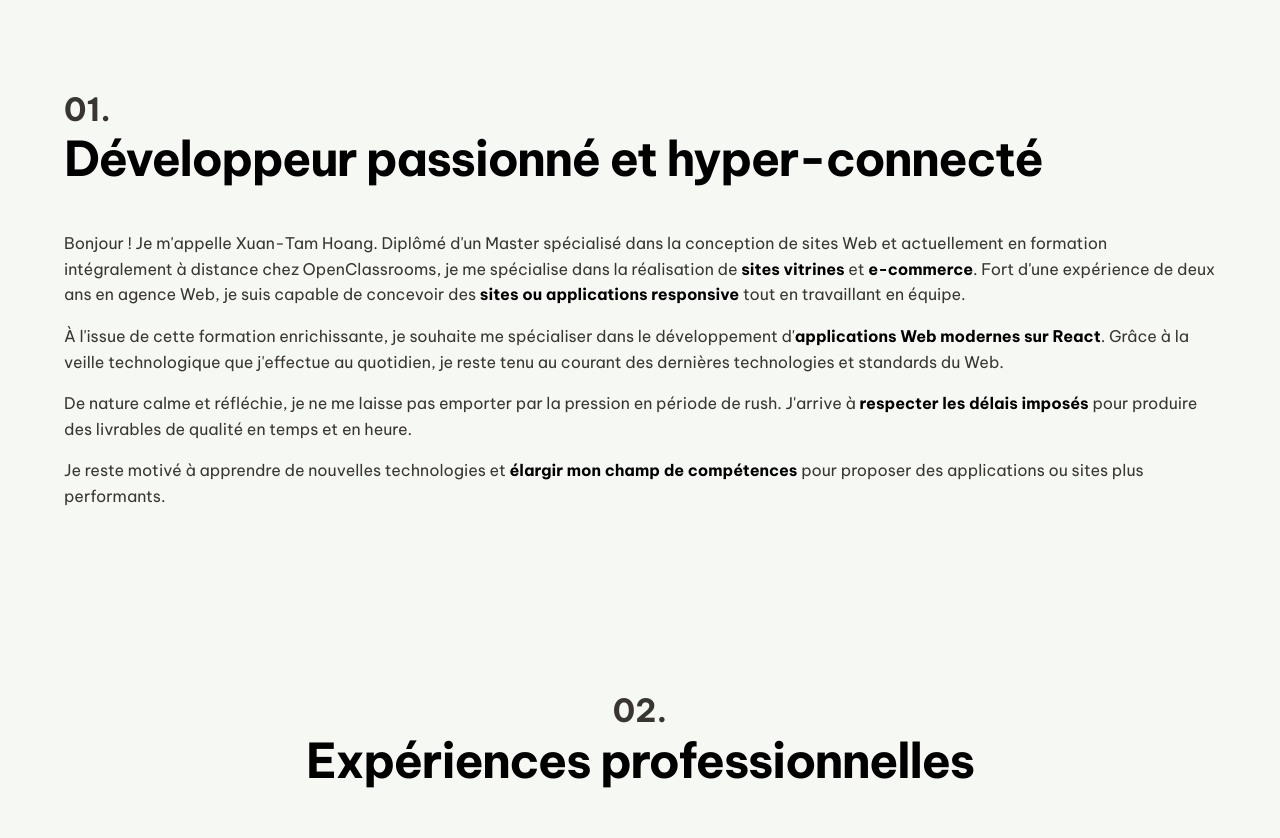
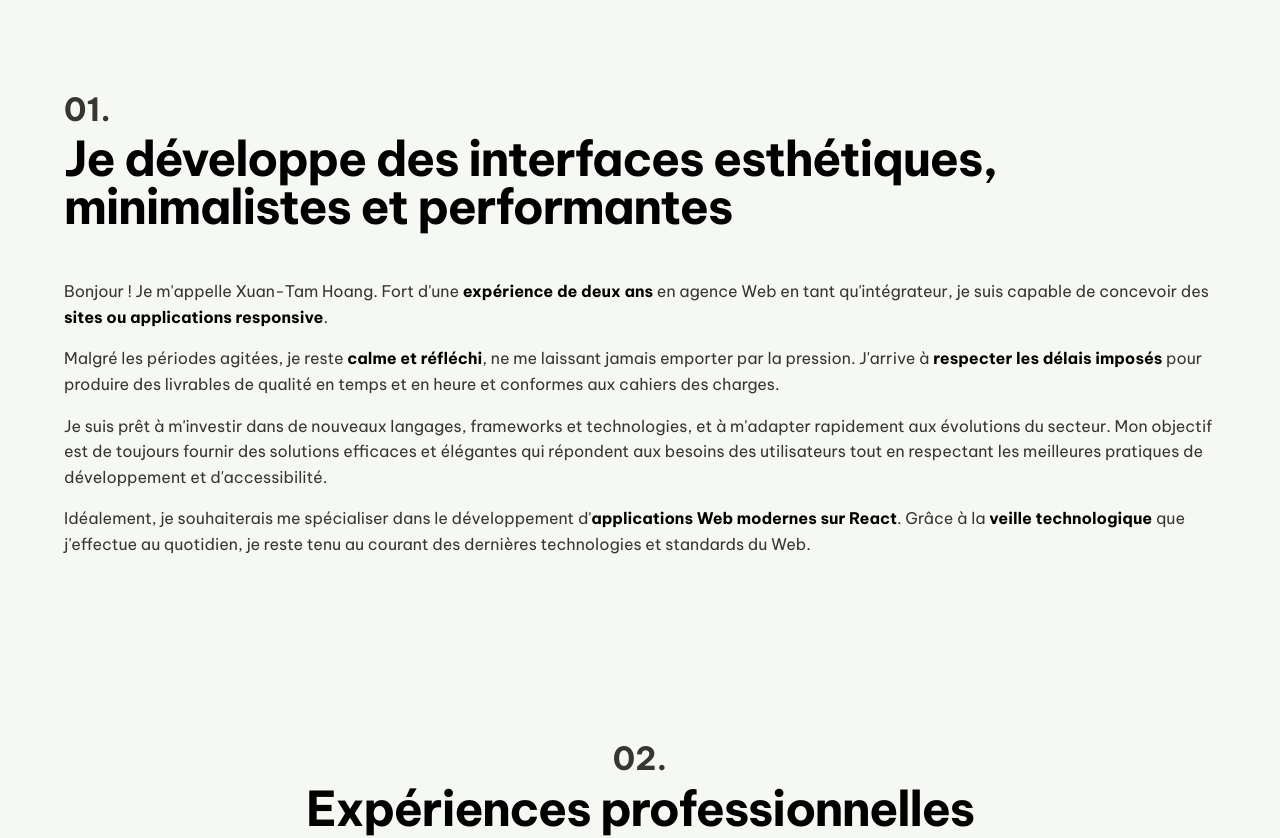
Before and after one commit to xuantam-h/xuantam-hoang, a React (Create React App) app: page / in a window 1280 px wide. Shown: the part 1100-1938 px from the top of the page. Built offline with nearby package versions, Linux system fonts and the light colour scheme.

Commit message:
Changing About content, adding transition to Project items, various styling

```diff
--- a/src/components/About/index.js
+++ b/src/components/About/index.js
@@ -6,12 +6,11 @@ const About = () => {
             <div className="container flex-container flex-vertical-center">
                 <div className="about-description">
                     <p className="section-subtitle">01.</p>
-                    <h2 className="section-title">Développeur passionné et hyper-connecté</h2>
-                    <p>Bonjour ! Je m'appelle Xuan-Tam Hoang. Diplômé d'un Master spécialisé dans la conception de sites Web et actuellement en formation intégralement à distance chez OpenClassrooms,
-                    je me spécialise dans la réalisation de <strong>sites vitrines</strong> et <strong>e-commerce</strong>. Fort d'une expérience de deux ans en agence Web, je suis capable de concevoir des <strong>sites ou applications responsive</strong> tout en travaillant en équipe.</p>
-                    <p>À l'issue de cette formation enrichissante, je souhaite me spécialiser dans le développement d'<strong>applications Web modernes sur React</strong>. Grâce à la veille technologique que j'effectue au quotidien, je reste tenu au courant des dernières technologies et standards du Web.</p>
-                    <p>De nature calme et réfléchie, je ne me laisse pas emporter par la pression en période de rush. J'arrive à <strong>respecter les délais imposés</strong> pour produire des livrables de qualité en temps et en heure.</p>
-                    <p>Je reste motivé à apprendre de nouvelles technologies et <strong>élargir mon champ de compétences</strong> pour proposer des applications ou sites plus performants.</p>
+                    <h2 className="section-title">Je développe des interfaces esthétiques, minimalistes et performantes</h2>
+                    <p>Bonjour ! Je m'appelle Xuan-Tam Hoang. Fort d'une <strong>expérience de deux ans</strong> en agence Web en tant qu'intégrateur, je suis capable de concevoir des <strong>sites ou applications responsive</strong>.</p>
+                    <p>Malgré les périodes agitées, je reste <strong>calme et réfléchi</strong>, ne me laissant jamais emporter par la pression. J'arrive à <strong>respecter les délais imposés</strong> pour produire des livrables de qualité en temps et en heure et conformes aux cahiers des charges.</p>
+                    <p>Je suis prêt à m'investir dans de nouveaux langages, frameworks et technologies, et à m'adapter rapidement aux évolutions du secteur. Mon objectif est de toujours fournir des solutions efficaces et élégantes qui répondent aux besoins des utilisateurs tout en respectant les meilleures pratiques de développement et d'accessibilité.</p>
+                    <p>Idéalement, je souhaiterais me spécialiser dans le développement d'<strong>applications Web modernes sur React</strong>. Grâce à la <strong>veille technologique</strong> que j'effectue au quotidien, je reste tenu au courant des dernières technologies et standards du Web.</p>
                 </div>
             </div>
         </section>
--- /dev/null
+++ b/src/components/Contact/Contact.scss
@@ -0,0 +1,5 @@
+#contact{
+    a{
+        margin-top:2rem;
+    }
+}
--- a/src/components/Contact/index.js
+++ b/src/components/Contact/index.js
@@ -1,3 +1,5 @@
+import './Contact.scss';
+
 const Contact = () => {
     return (
         <section id="contact" className="padding-global text-center">
--- a/src/components/Footer/Footer.scss
+++ b/src/components/Footer/Footer.scss
@@ -1,6 +1,7 @@
 @import '../../variables.scss';
 
 footer {
+    background-color: $primary;
     padding: 1rem;
     p{
         margin: 0;
--- a/src/components/Navbar/Navbar.scss
+++ b/src/components/Navbar/Navbar.scss
@@ -99,7 +99,7 @@
             margin-right: 1rem;
         }
         &:hover{
-            color:$primary;
+            color:$main-color;
         }
     }
 }
--- a/src/components/ProjectCard/ProjectCard.scss
+++ b/src/components/ProjectCard/ProjectCard.scss
@@ -36,6 +36,7 @@
         }
     }
     .project-link{
+        transition: all 250ms ease-in-out;
         &:hover{
             filter:brightness(0.5);
         }
```
